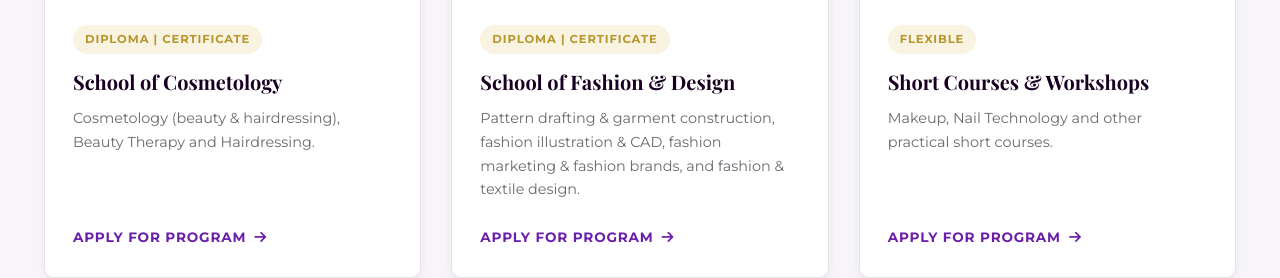
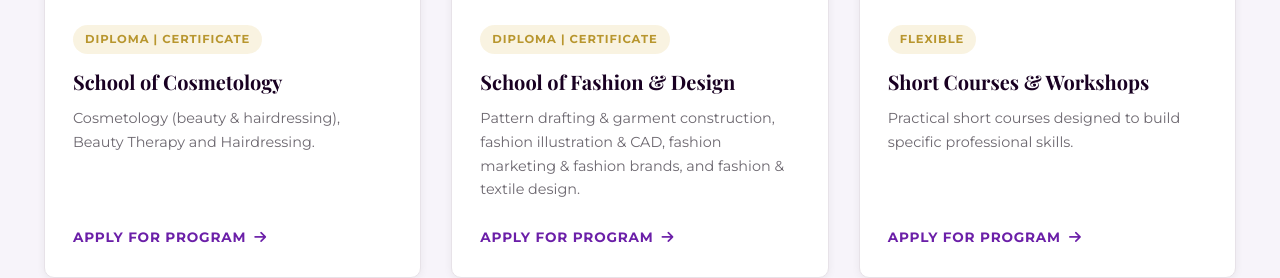
Before and after one commit to rotichfestus27-tech/FEWA, a website: page index.html in a window 1280 px wide. Shown: the part 2541-2819 px from the top of the page. Drawn offline with nearby package versions, Linux system fonts and the light colour scheme; a web font is replaced by a local one.

Commit message:
Finalize FEWA courses fees and website content
Fix the homepage "Short Courses & Workshops" marketing card, which
incorrectly cited Makeup and Nail Technology as examples of short courses
-- both are actually named Certificate/6-Month programmes elsewhere in the
same catalogue. Replaced with accurate, generic wording that doesn't
misrepresent the catalogue or invent new course names.

```diff
--- a/index.html
+++ b/index.html
@@ -213,7 +213,7 @@
                     <div class="course-body">
                         <span class="course-tag">Flexible</span>
                         <h3>Short Courses &amp; Workshops</h3>
-                        <p>Makeup, Nail Technology and other practical short courses.</p>
+                        <p>Practical short courses designed to build specific professional skills.</p>
                         <a href="apply.html" class="course-link">Apply for program <i
                                 class="fas fa-arrow-right"></i></a>
                     </div>
```
